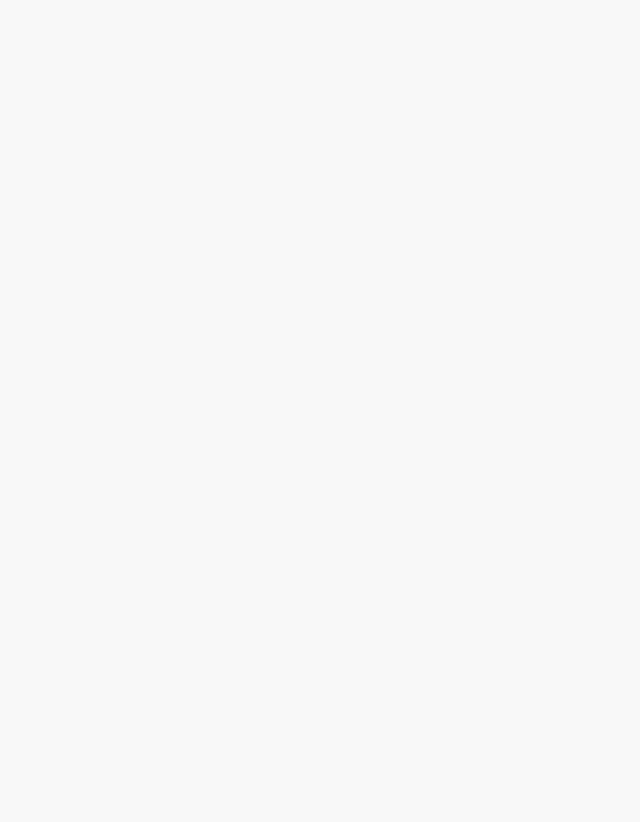
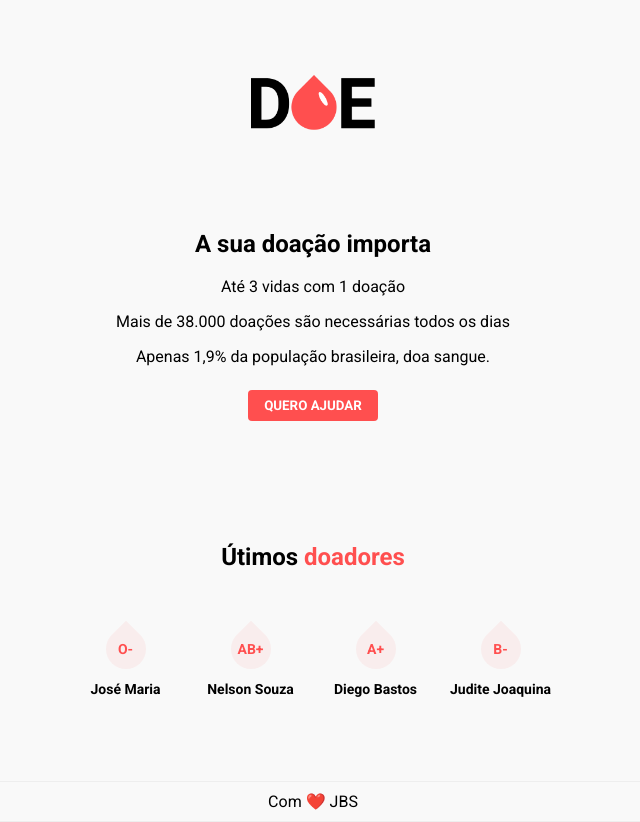
Before and after one commit to jaimebs/doe-sangue, a plain HTML site: page front-end/index.html in a window 1280 px wide. Shown: the whole page, without its empty margins (327-967 px from the left). Before the commit the page ends 800 px from the top, so only its background shows below. Drawn offline with Linux system fonts and the light colour scheme.

Commit message:
refactor: Inclusão de marcação e ajustes.

```diff
--- a/front-end/index.html
+++ b/front-end/index.html
@@ -5,9 +5,58 @@
     <meta name="viewport" content="width=device-width, initial-scale=1.0" />
     <title>Doe Sangue! Doe Vida!</title>
 
-    <link rel="shortcut icon" href="./img/batimento-cardiaco.png" type="image/x-icon" />
-
+    <link rel="shortcut icon" href="assets/batimento-cardiaco.png" type="image/x-icon" />
+    <link href="https://fonts.googleapis.com/css?family=Roboto:400,700&display=swap" rel="stylesheet" />
     <link rel="stylesheet" href="style.css" />
   </head>
-  <body></body>
+  <body>
+    <header>
+      <img src="assets/logo.png" alt="Imagem de DOE" />
+      <h2>A sua doação importa</h2>
+      <p>Até 3 vidas com 1 doação</p>
+      <p>Mais de 38.000 doações são necessárias todos os dias</p>
+      <p>Apenas 1,9% da população brasileira, doa sangue.</p>
+
+      <button>QUERO AJUDAR</button>
+    </header>
+
+    <section class="form hide">
+      <h2>Entre na lista de doadores</h2>
+      <form action="/" method="post">
+        <input type="text" name="name" placeholder="Nome completo" />
+        <input type="text" name="email" placeholder="Email" />
+        <input type="text" name="blood" placeholder="Tipo sanguíneo" />
+        <button type="submit">QUERO AJUDAR</button>
+      </form>
+    </section>
+
+    <main>
+      <h2>Útimos <span>doadores</span></h2>
+      <section class="donors">
+        <div class="donor">
+          <div class="blood">O-</div>
+          <p>José Maria</p>
+        </div>
+
+        <div class="donor">
+          <div class="blood">AB+</div>
+          <p>Nelson Souza</p>
+        </div>
+
+        <div class="donor">
+          <div class="blood">A+</div>
+          <p>Diego Bastos</p>
+        </div>
+
+        <div class="donor">
+          <div class="blood">B-</div>
+          <p>Judite Joaquina</p>
+        </div>
+      </section>
+    </main>
+
+    <footer>Com ❤️ JBS</footer>
+
+    <script src="scripts.js"></script>
+  </body>
 </html>
```
